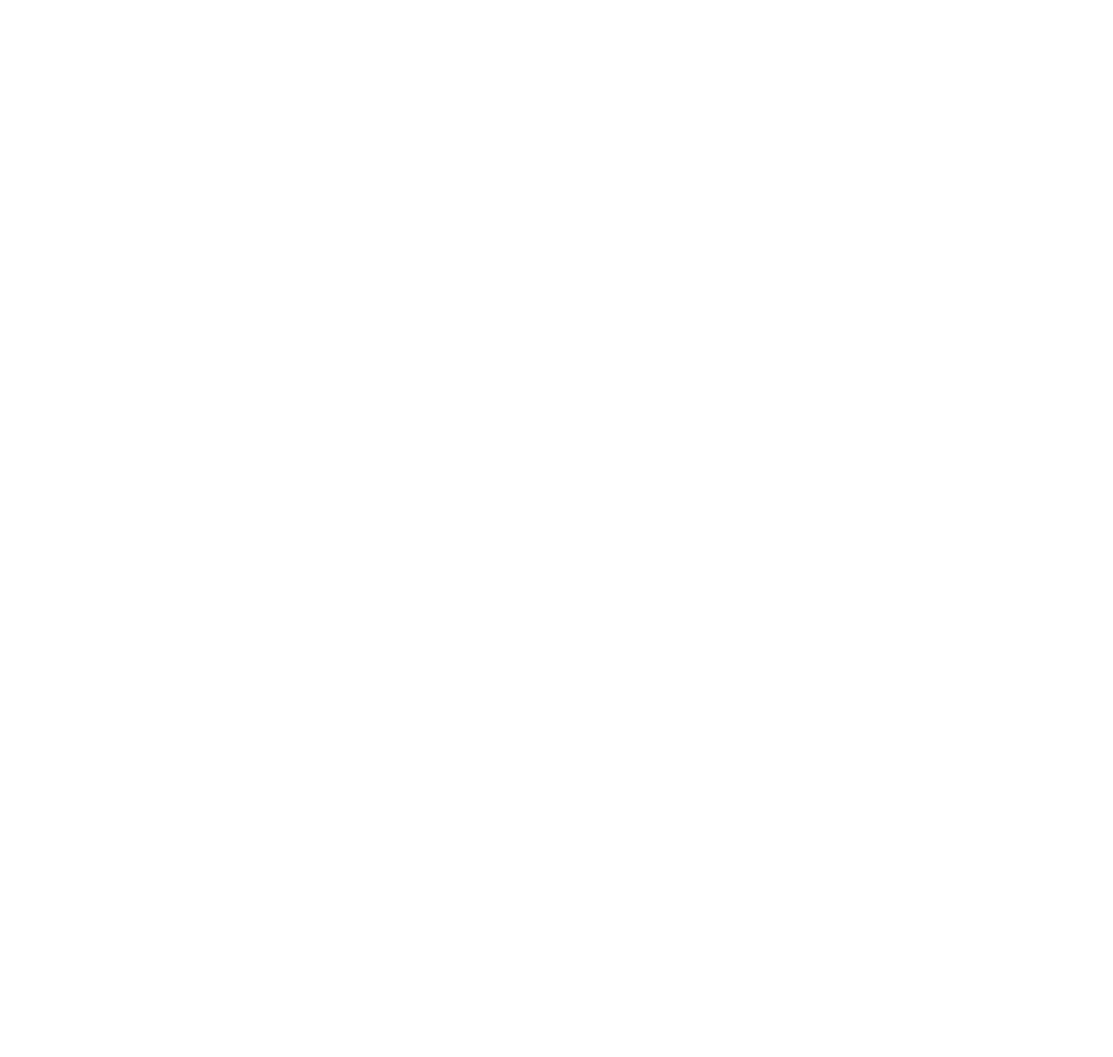
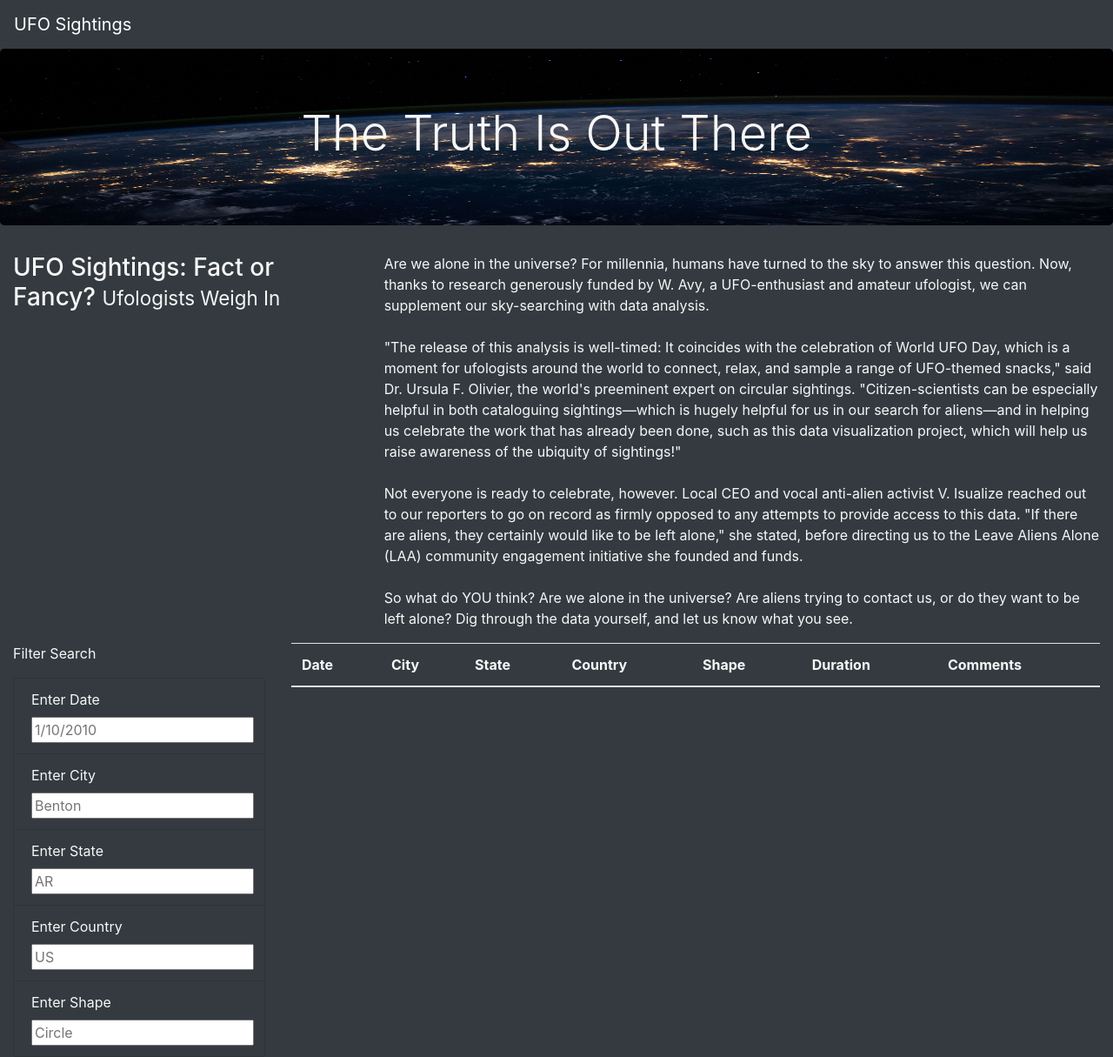
Before and after one commit to Drakeblaze10/UFOs, a plain HTML site: page index.html in a window 1280 px wide. Shown: the whole page at 87% size. Before the commit the page ends 800 px from the top, so only its background shows below. Drawn offline with nearby package versions, Linux system fonts and the light colour scheme.

Commit message:
Upload updated app.js

```diff
--- a/index.html
+++ b/index.html
@@ -4,9 +4,87 @@
     <meta charset="UTF-8">
     <meta http-equiv="X-UA-Compatible" content="IE=edge">
     <meta name="viewport" content="width=device-width, initial-scale=1.0">
-    <title>Document</title>
+    <title>UFO Finder</title>
+
+    <link
+    rel="stylesheet"
+    href="https://maxcdn.bootstrapcdn.com/bootstrap/4.0.0/css/bootstrap.min.css"
+    integrity="sha384-Gn5384xqQ1aoWXA+058RXPxPg6fy4IWvTNh0E263XmFcJlSAwiGgFAW/dAiS6JXm"
+    crossorigin="anonymous"/>
+
+    <link rel="stylesheet" href="static/css/style.css">
+
 </head>
-<body>
-
+<body class="bg-dark">
+    <div class="wrapper">
+        <nav class="navbar navbar-dark bg-dark navbar-expand-lg">
+            <a class="navbar-brand" href="index.html">UFO Sightings</a>
+        </nav>
+    </div>
+    <div class="jumbotron">
+        <h1 class="display-4"> The Truth Is Out There</h1>
+    </div>
+    <div class="container-fluid">
+        <div class="row">
+            <div class="col-md-4">
+                <h3>UFO Sightings: Fact or Fancy? <small>Ufologists Weigh In</small></h3>
+            </div>
+            <div class="col-md-8">
+                <p>
+                    Are we alone in the universe? For millennia, humans have turned to the sky to answer this question. Now, thanks to research generously funded by W. Avy, a UFO-enthusiast and amateur ufologist, we can supplement our sky-searching with data analysis.<br><br>"The release of this analysis is well-timed: It coincides with the celebration of World UFO Day, which is a moment for ufologists around the world to connect, relax, and sample a range of UFO-themed snacks," said Dr. Ursula F. Olivier, the world's preeminent expert on circular sightings. "Citizen-scientists can be especially helpful in both cataloguing sightings—which is hugely helpful for us in our search for aliens—and in helping us celebrate the work that has already been done, such as this data visualization project, which will help us raise awareness of the ubiquity of sightings!"<br><br>Not everyone is ready to celebrate, however. Local CEO and vocal anti-alien activist V. Isualize reached out to our reporters to go on record as firmly opposed to any attempts to provide access to this data. "If there are aliens, they certainly would like to be left alone," she stated, before directing us to the Leave Aliens Alone (LAA) community engagement initiative she founded and funds.<br><br>So what do YOU think? Are we alone in the universe? Are aliens trying to contact us, or do they want to be left alone? Dig through the data yourself, and let us know what you see.
+                </p>
+            </div>
+        </div>
+    </div>
+    <div class="container-fluid">
+        <div class="row">
+            <div class="col-md-3">
+                <form class="bg-dark">
+                    <p>Filter Search</p>
+                    <ul class="list-group bg-dark">
+                        <li class="list-group-item bg-dark">
+                            <label for="date">Enter Date</label>
+                            <input type="'text" placeholder="1/10/2010" id="datetime"/>
+                        </li>
+                        <li class="list-group-item bg-dark">
+                            <label for="city">Enter City</label>
+                            <input type="'text" placeholder="Benton" id="city"/>
+                        </li>
+                        <li class="list-group-item bg-dark">
+                            <label for="state">Enter State</label>
+                            <input type="'text" placeholder="AR" id="state"/>
+                        </li>
+                        <li class="list-group-item bg-dark">
+                            <label for="country">Enter Country</label>
+                            <input type="'text" placeholder="US" id="country"/>
+                        </li>
+                        <li class="list-group-item bg-dark">
+                            <label for="shape">Enter Shape</label>
+                            <input type="'text" placeholder="Circle" id="shape"/>
+                        </li>
+                    </ul>
+                </form>
+            </div>
+            <div class="col-md-9">
+                <table class="table table-striped">
+                    <thead>
+                        <tr>
+                            <th>Date</th>
+                            <th>City</th>
+                            <th>State</th>
+                            <th>Country</th>
+                            <th>Shape</th>
+                            <th>Duration</th>
+                            <th>Comments</th>
+                        </tr>
+                    </thead>
+                    <tbody></tbody>
+                </table>
+            </div>
+        </div>
+    </div>
+    <script src="https://cdnjs.cloudflare.com/ajax/libs/d3/4.11.0/d3.js"></script>
+    <script src="static/js/data.js"></script>
+    <script src="static/js/app.js"></script>
 </body>
 </html>
--- a/static/css/style.css
+++ b/static/css/style.css
@@ -0,0 +1,9 @@
+body {
+
+    color: #f7f7f7;
+  }
+  .jumbotron {
+    background-image: url("../images/nasa.jpg");
+    background-size: 100% 100%;
+    text-align: center;
+    }
--- /dev/null
+++ b/static/js/app.js
@@ -0,0 +1,75 @@
+// from data.js
+const tableData = data;
+
+// get table references
+var tbody = d3.select("tbody");
+
+function buildTable(data) {
+  // First, clear out any existing data
+  tbody.html("");
+
+  // Next, loop through each object in the data
+  // and append a row and cells for each value in the row
+  data.forEach((dataRow) => {
+    // Append a row to the table body
+    let row = tbody.append("tr");
+
+    // Loop through each field in the dataRow and add
+    // each value as a table cell (td)
+    Object.values(dataRow).forEach((val) => {
+      let cell = row.append("td");
+      cell.text(val);
+    });
+  });
+}
+
+// 1. Create a variable to keep track of all the filters as an object.
+var filters = [];
+
+// 3. Use this function to update the filters.
+function updateFilters() {
+
+    // 4a. Save the element that was changed as a variable.
+    let element  =  d3.select(this);
+    // 4b. Save the value that was changed as a variable.
+    let elementValue = element.property('value');
+    console.log(value);
+    // 4c. Save the id of the filter that was changed as a variable.
+    let filterId = element.attr('id');
+    console.log(filterId);
+
+    // 5. If a filter value was entered then add that filterId and value
+    // to the filters list. Otherwise, clear that filter from the filters object.
+    if (elementValue) {
+      filters[filterId]=elementValue;
+    }
+    else {
+      delete filters[filterId]=elementValue;
+    }
+
+    // 6. Call function to apply all filters and rebuild the table
+    filterTable();
+
+  }
+
+  // 7. Use this function to filter the table when data is entered.
+  function filterTable() {
+
+    // 8. Set the filtered data to the tableData.
+    let filteredData = tableData;
+
+    // 9. Loop through all of the filters and keep any data that
+    // matches the filter values
+    Object.entries(filters).forEach(([key,value])=>{
+      filteredData = filterData.filter(row => row[key] === value);
+    });
+
+    // 10. Finally, rebuild the table using the filtered data
+    buildTable(filteredData);
+  }
+
+  // 2. Attach an event to listen for changes to each filter
+  d3.selectAll('input').on('change', updateFilters)
+
+  // Build the table when the page loads
+  buildTable(tableData);
```
Also changed, not shown: app.js (deleted, +0 -32 lines), static/js/app_1.js (added, +50 -0 lines), static/images/nasa.jpg (added), static/js/data.js (renamed from data.js).
